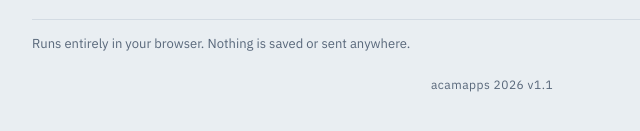
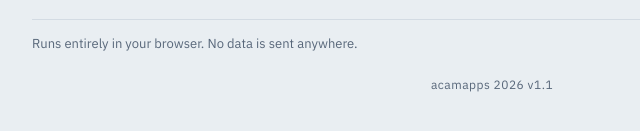
Before and after one commit to acamapps/notetrainers, a plain HTML site: page index.html in a window 1280 px wide. Shown: the part 655-786 px from the top of the page, 148-788 px from the left. Drawn offline with nearby package versions, Linux system fonts and the light colour scheme.

Commit message:
Update footer text for clarity

```diff
--- a/index.html
+++ b/index.html
@@ -26,7 +26,7 @@
 
   <nav id="instruments" class="picker" aria-label="Instruments"></nav>
 
-  <footer>Runs entirely in your browser. Nothing is saved or sent anywhere.</footer>
+  <footer>Runs entirely in your browser. No data is sent anywhere.</footer>
 </div>
 
 <script src="common.js"></script>
```
